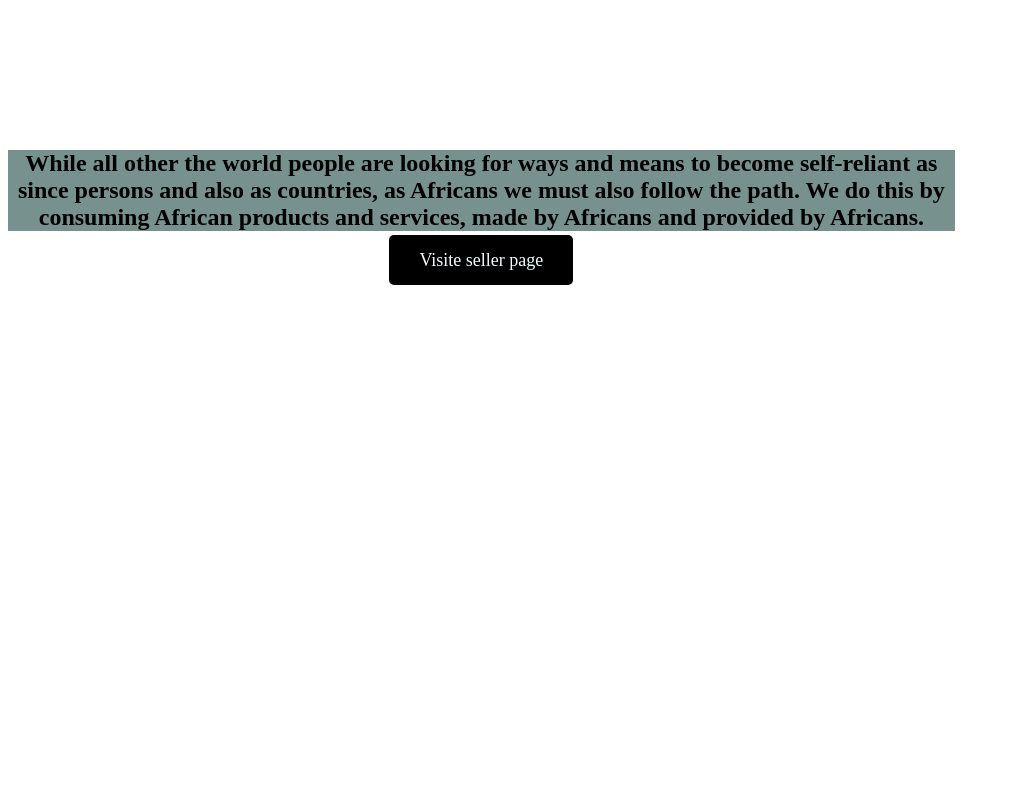
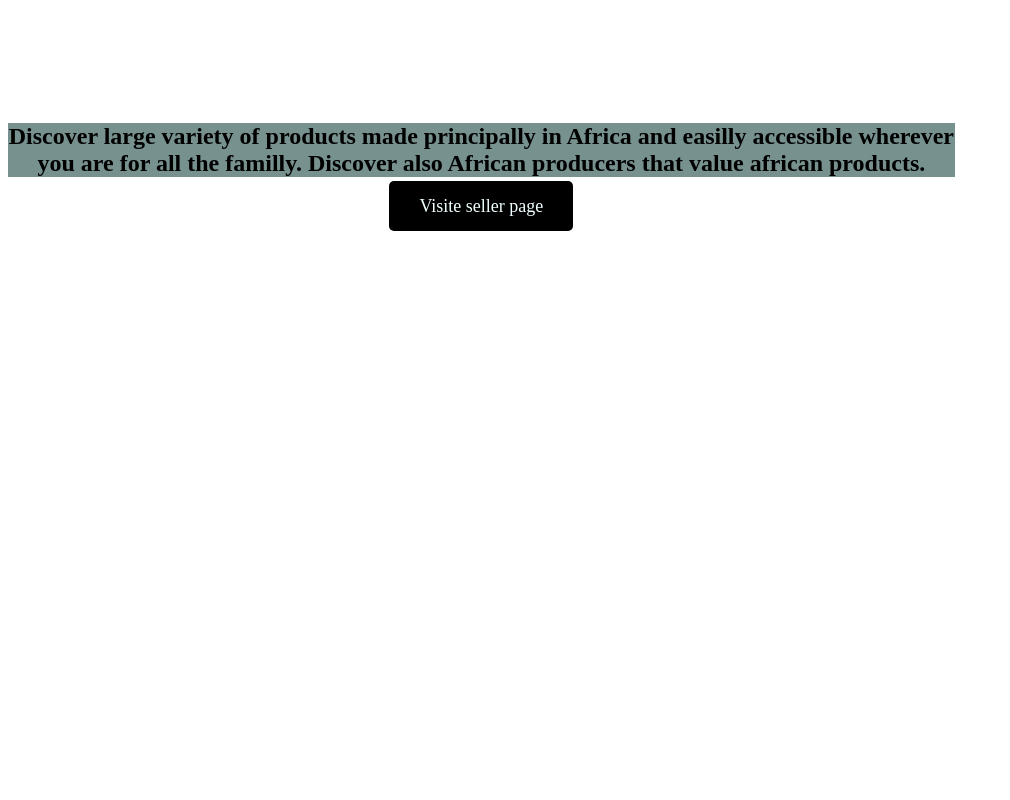
Before and after one commit to Mpaulle123/my-codes, a plain HTML site: page wdd130/golden_hands/index.html in a window 1280 px wide. Shown: the part 5700-6500 px from the top of the page, without its empty margins (0-1010 px from the left). Drawn offline with Linux system fonts and the light colour scheme.

Commit message:
some upbates made on texts

```diff
--- a/wdd130/golden_hands/index.html
+++ b/wdd130/golden_hands/index.html
@@ -41,7 +41,7 @@
     </section>
     <section class="seller-card">
         <img class="seller-img" src="images/promote product.jpg" alt="pisture a product">
-        <h2>While all other the world people are looking for ways and means to become self-reliant as since persons and also as countries, as Africans we must also follow the path. We do this by consuming African products and services, made by Africans and provided by Africans.</h2>
+        <h2> Discover large variety of products made principally in Africa and easilly accessible wherever you are for all the familly. Discover also African producers that value african products.</h2>
         <div class='button-box'>
             <a class='seller-page' href="seller.html">Visite seller page </a>
         </div>
@@ -61,7 +61,6 @@
         </section>
         <section id="box-msg">
             <p>
-                Discover large variety of products made principally in Africa and easilly accessible wherever you are for all the familly. Discover also African producers that value african products.
                 While all other the world people are looking for ways and means to become self-reliant as since persons and also as countries, as Africans we must also follow the path. We do this by consuming African products and services, made by Africans and provided by Africans.
             </p>
         </section>
```
